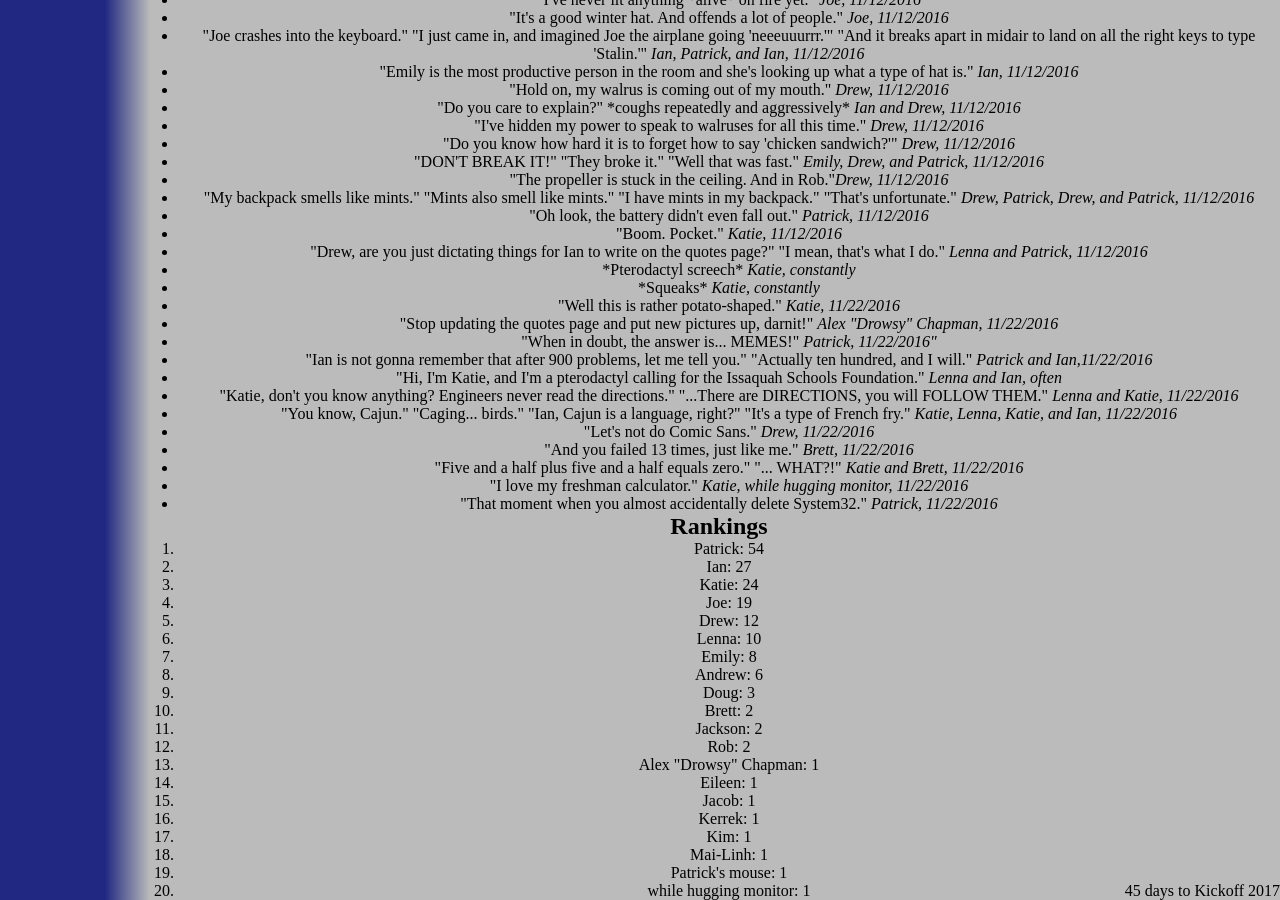
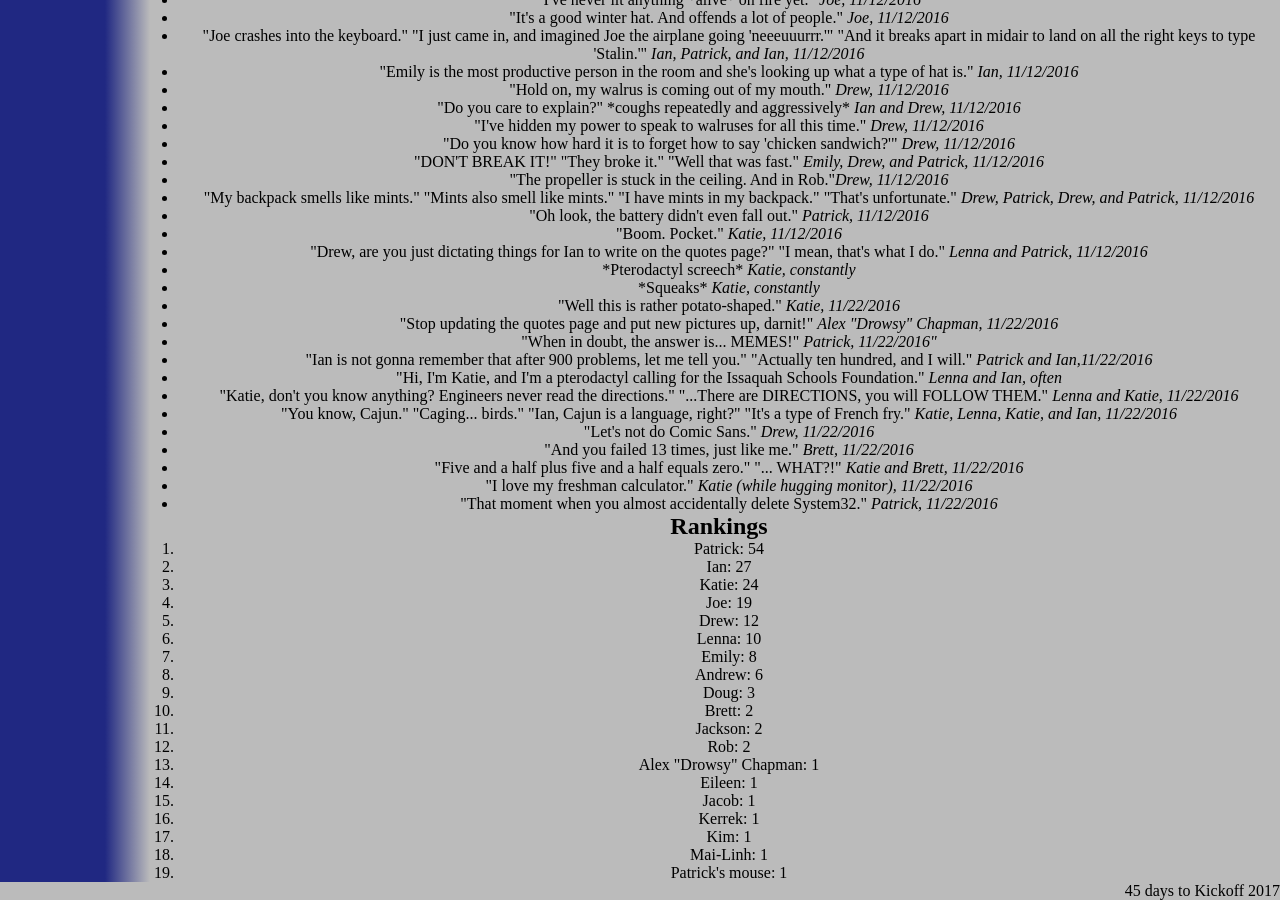
Before and after one commit to katiebugmoon/FRC4131.github.io, a Jekyll site: the page built from media/2017/quotes.html, in a window 1280 px wide and 900 px high, scrolled down 2077 px. Built offline with Jekyll 4.4.1, drawn with Linux system fonts in a browser that asks for light colours; nearby versions of some CDN libraries.

Commit message:
Update quotes.html

```diff
--- a/media/2017/quotes.html
+++ b/media/2017/quotes.html
@@ -135,7 +135,7 @@
 	<li>"Let's not do Comic Sans." <i>Drew, 11/22/2016</i></li>
 	<li>"And you failed 13 times, just like me." <i>Brett, 11/22/2016</i></li>
 	<li>"Five and a half plus five and a half equals zero." "... WHAT?!" <i>Katie and Brett, 11/22/2016</i></li>
-	<li>"I love my freshman calculator." <i>Katie, while hugging monitor, 11/22/2016</i></li>
+	<li>"I love my freshman calculator." <i>Katie (while hugging monitor), 11/22/2016</i></li>
 	<li>"That moment when you almost accidentally delete System32." <i>Patrick, 11/22/2016</i></li>
 </ul>
 <h2>Rankings</h2>
```
